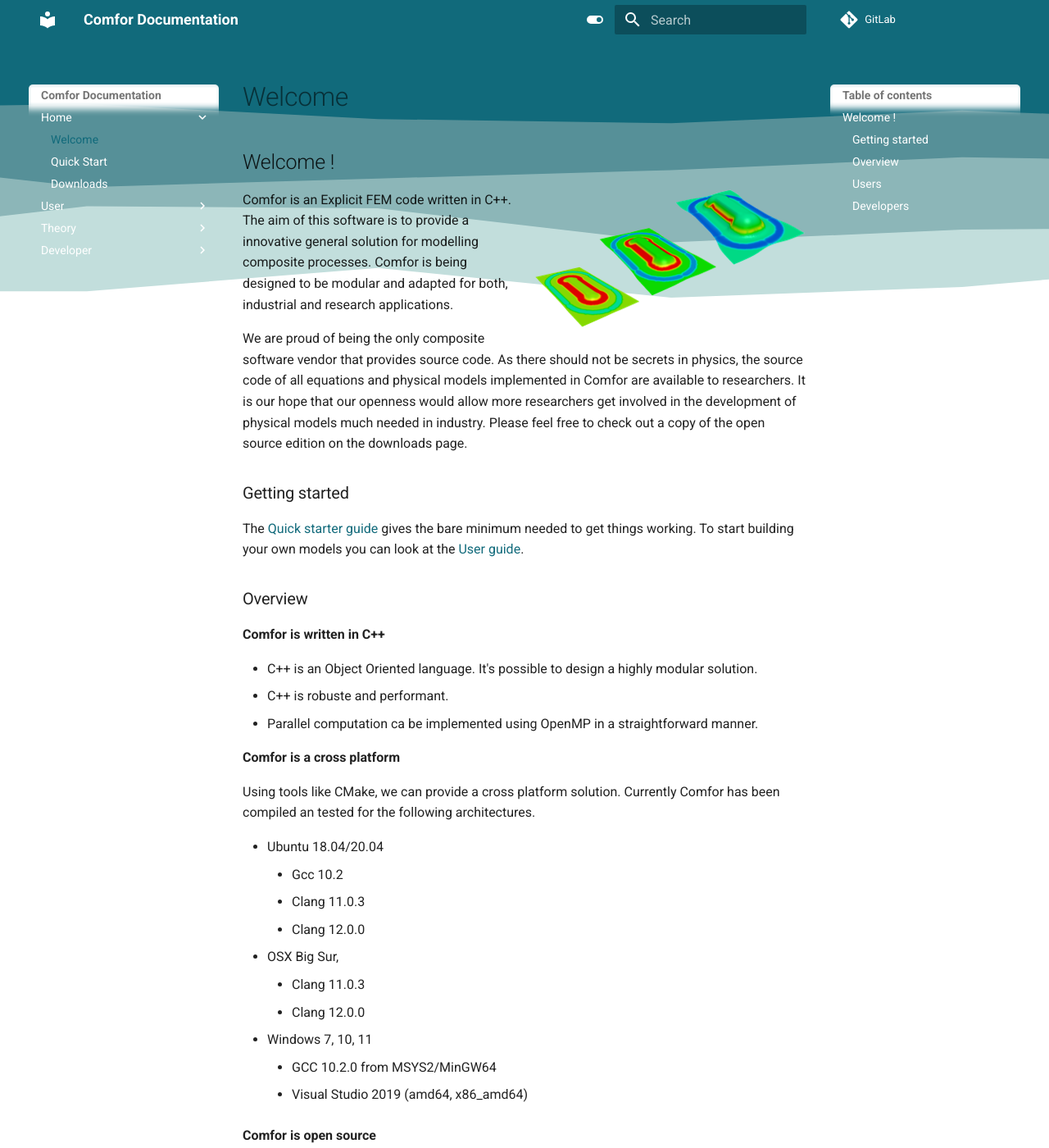
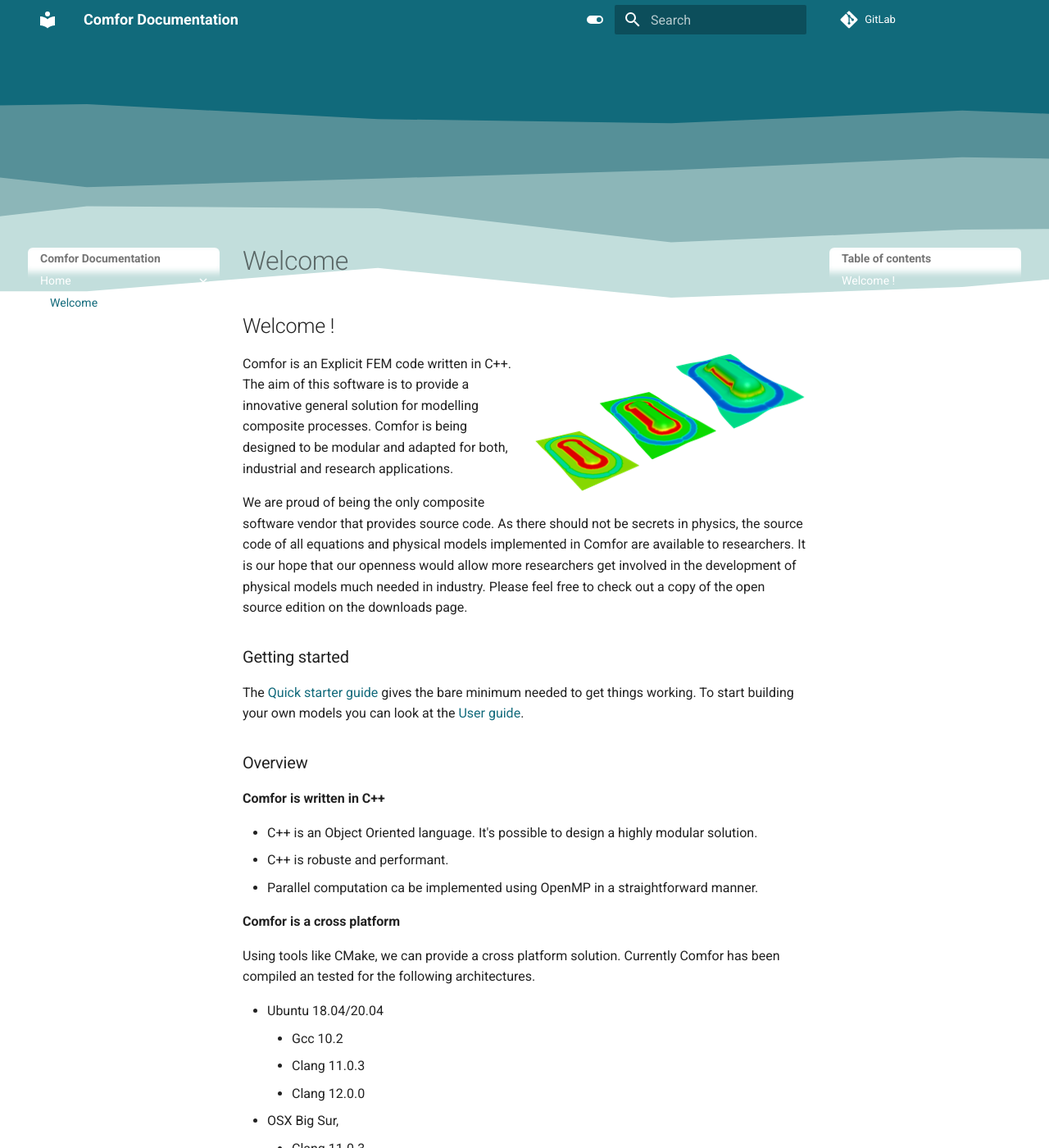
Before and after one commit to innovamics/comfor-doc, an MkDocs documentation site: the page built from docs/index.md, in a window 1280 px wide and 1400 px high. Shown: the whole window at 82% size. Built offline with MkDocs 1.6.1 and Material for MkDocs 9.7.7, drawn with Linux system fonts in a browser that asks for light colours; nearby versions of some CDN libraries; comment, search, counter and statistics services are not loaded.

Commit message:
Added base for a clean homepage, ready to start styling content

```diff
--- a/docs/assets/css/background.css
+++ b/docs/assets/css/background.css
@@ -14,3 +14,14 @@
 .md-header {
     box-shadow: none !important;
 }
+
+body.home .md-content h1:first-of-type {
+    margin-top: 200px;
+}
+
+
+/*
+.md-content h1:first-of-type {
+    margin-top: 200px;
+}
+    */
--- a/docs/assets/css/box.css
+++ /dev/null
@@ -1,24 +0,0 @@
-/* NE FONCTIONNE PAS A FINIR DEMAIN */
-
-/* Transparence du champ de recherche */
-
-.md-sidebar__scrollwrap {
-    background-color: rgba(255, 255, 255, 0);
-    /* blanc transparent */
-    backdrop-filter: none(4px);
-    /* optionnel : flou pour effet glassmorphique */
-    border-radius: 6px;
-    padding: 4px 3px;
-    border: 1px solid rgba(255, 255, 255, 0);
-}
-
-/* Texte du champ */
-.md-sidebar__scrollwrap {
-    background: transparent;
-    color: #ffffff;
-}
-
-
-.md-nav__title {
-    background: rgb(173, 8, 8);
-}
--- /dev/null
+++ b/docs/assets/css/home_page.css
@@ -0,0 +1,24 @@
+/* Transparent Sidebars */
+
+.md-sidebar__scrollwrap {
+    background-color: none;
+    backdrop-filter: none(4px);
+    border-radius: 6px;
+    padding: 4px 3px;
+    border: 1px none;
+}
+
+
+/* Text */
+
+.md-sidebar__scrollwrap {
+    background: none;
+    color: #ffffff;
+}
+
+/* Sidebar Down on Index */
+
+body.home .md-sidebar--primary,
+body.home .md-sidebar--secondary {
+    margin-top: 200px;
+}
--- a/docs/assets/js/background_effects.js
+++ b/docs/assets/js/background_effects.js
@@ -1,12 +1,12 @@
 
-/*Parallax effect */
+/* Parallax effect */
 
 document.addEventListener("scroll", function () {
     const scrollY = window.scrollY;
     document.body.style.backgroundPositionY = -(scrollY * 2) + "px";
 });
 
-/*Homepage detection for background*/
+/* Homepage detection for background */
 
 document.addEventListener("DOMContentLoaded", function () {
     const path = window.location.pathname;
@@ -16,3 +16,18 @@
         document.body.classList.add("home");
     }
 });
+
+/* Side Box animation */
+
+document.addEventListener("DOMContentLoaded", function () {
+    function onScroll() {
+        if (window.scrollY > 50) {
+            document.body.classList.add("scrolled");
+        } else {
+            document.body.classList.remove("scrolled");
+        }
+    }
+
+    window.addEventListener("scroll", onScroll);
+    onScroll(); // appel initial
+});
--- a/docs/index.md
+++ b/docs/index.md
@@ -1,3 +1,6 @@
+
+
+
 # Welcome !
 
 ![Placeholder](assets/img/forming.png){ align=right }
--- a/mkdocs.yml
+++ b/mkdocs.yml
@@ -113,7 +113,7 @@
   - assets/css/tabbed.css
   - assets/css/custom_colors.css
   - assets/css/background.css
-  - assets/css/box.css
+  - assets/css/home_page.css
 
 
   # See https://www.mkdocs.org/user-guide/configuration/
```
